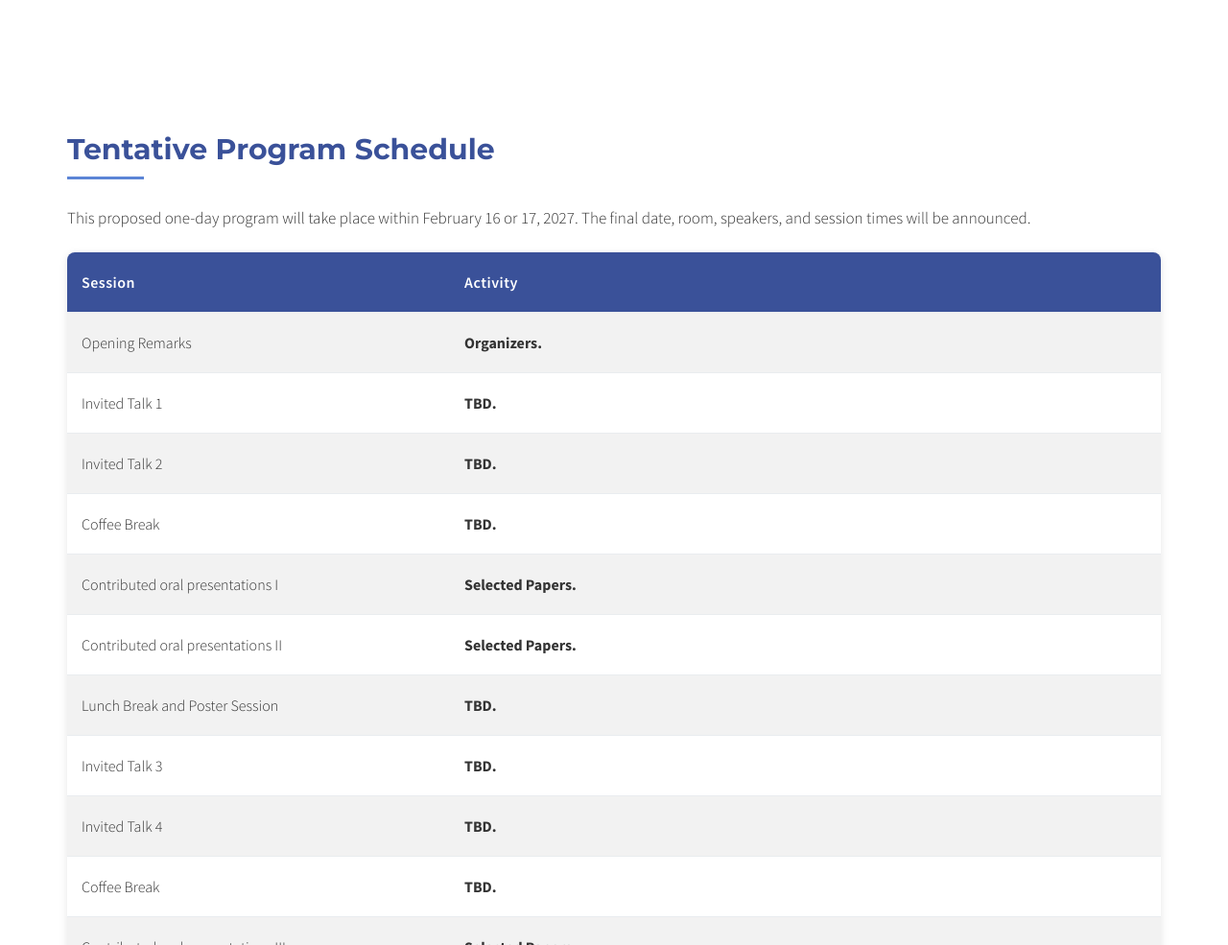
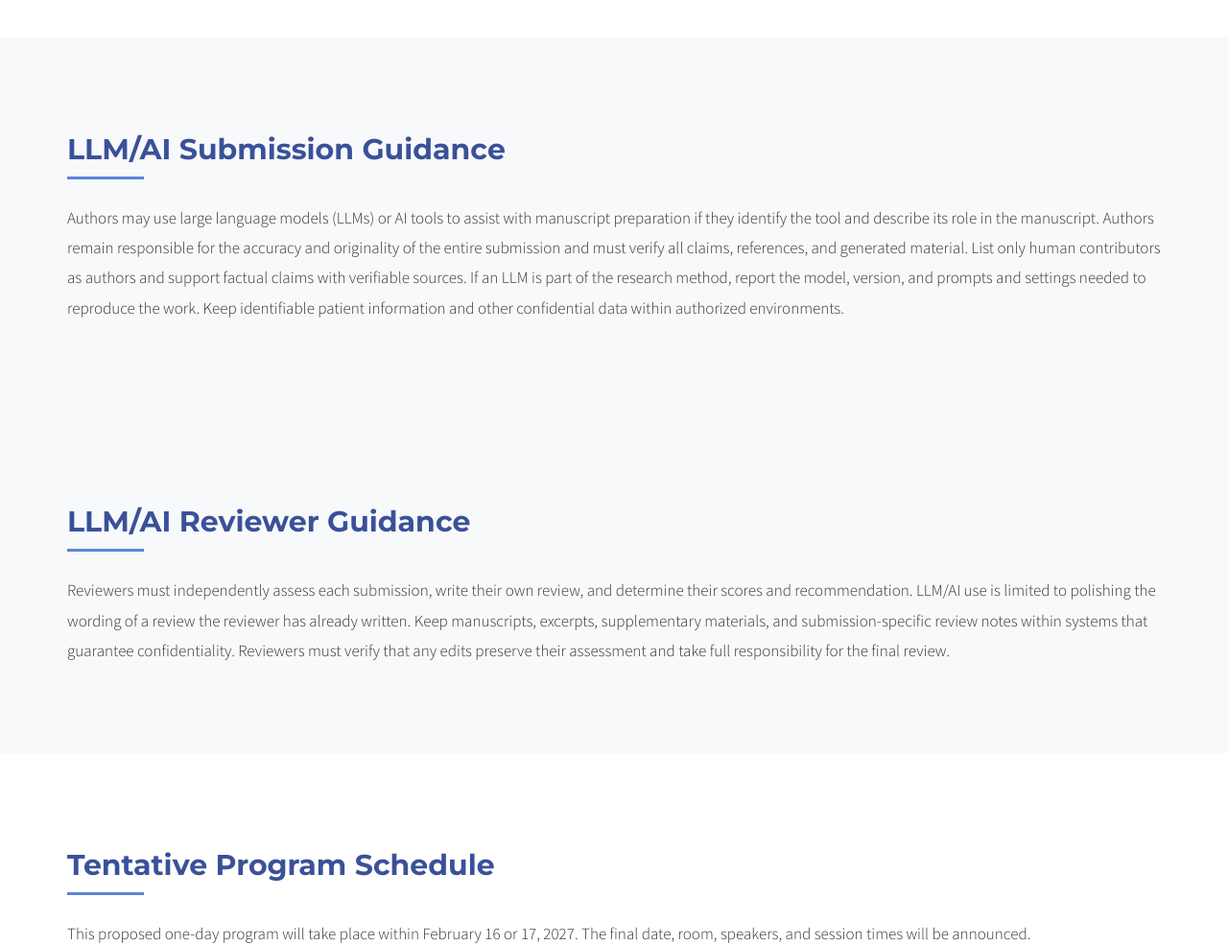
Before and after one commit to bridge-ai-health/bridge-ai-health.github.io, a plain HTML site: page index.html in a window 1280 px wide. Shown: the part 3080-4065 px from the top of the page at 96% size. Drawn offline with Linux system fonts and the light colour scheme.

Commit message:
Update index.html

```diff
--- a/index.html
+++ b/index.html
@@ -99,6 +99,20 @@
           </ul>
           <p>All page limits include the references. Selection will emphasize disciplinary breadth and contributions to shared bridge outcomes. Selected contributions will seed short talks, posters, and collaborative working sessions.</p>
         </section>
+      </div>
+    </section>
+
+    <section class="content-section section-tint" id="topics" aria-labelledby="topics-title">
+      <div class="container">
+        <h2 class="section-heading" id="topics-title">LLM/AI Submission Guidance</h2>
+        <p class="lead">Authors may use large language models (LLMs) or AI tools to assist with manuscript preparation if they identify the tool and describe its role in the manuscript. Authors remain responsible for the accuracy and originality of the entire submission and must verify all claims, references, and generated material. List only human contributors as authors and support factual claims with verifiable sources. If an LLM is part of the research method, report the model, version, and prompts and settings needed to reproduce the work. Keep identifiable patient information and other confidential data within authorized environments.</p>
+      </div>
+    </section>
+
+    <section class="content-section section-tint" id="topics" aria-labelledby="topics-title">
+      <div class="container">
+        <h2 class="section-heading" id="topics-title">LLM/AI Reviewer Guidance</h2>
+        <p class="lead">Reviewers must independently assess each submission, write their own review, and determine their scores and recommendation. LLM/AI use is limited to polishing the wording of a review the reviewer has already written. Keep manuscripts, excerpts, supplementary materials, and submission-specific review notes within systems that guarantee confidentiality. Reviewers must verify that any edits preserve their assessment and take full responsibility for the final review.</p>
       </div>
     </section>
 
```
